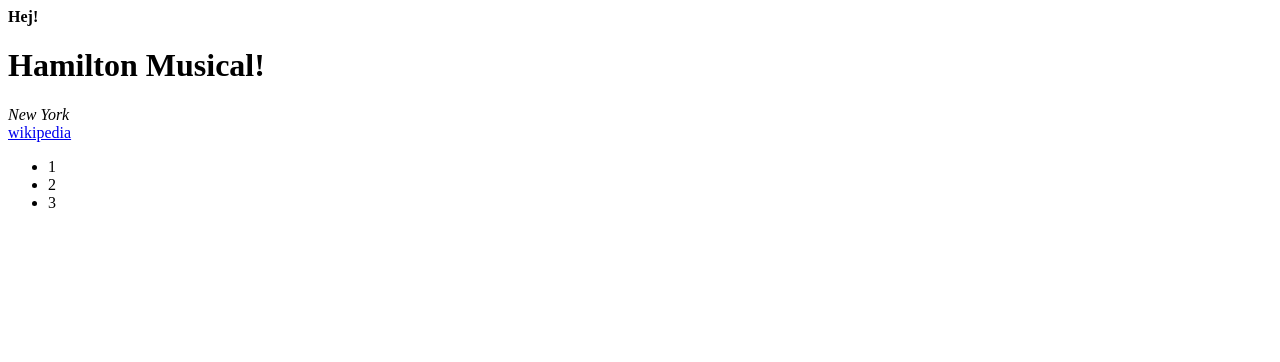
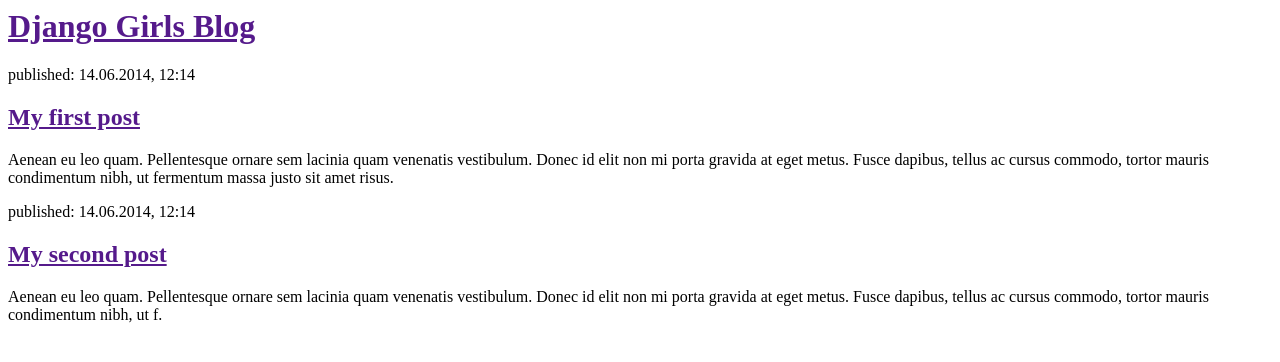
Before and after one commit to Alice0107/my-first-blog, a Django app: template blog/templates/blog/post_list.html in a window 1280 px wide. Shown: the top 362 px of the page. Run offline with Django 3.2, Linux system fonts and the light colour scheme; the template is opened without the code that fills it, so the values that code supplies are empty; parts of the project's set-up code (start-up, migrations or seed data) failed here and were passed over.

Commit message:
modyfikacja post_list

```diff
--- a/blog/templates/blog/post_list.html
+++ b/blog/templates/blog/post_list.html
@@ -1,27 +1,22 @@
 <html>
     <head>
-		<title>Just you wait!</title>
+        <title>Django Girls blog</title>
     </head>
     <body>
-			<p><strong>Hej!</strong></p>
-			<h1>Hamilton Musical!</h1>
-			<em>New York</em></br>
         <div>
-			<a href=https://pl.wikipedia.org/wiki/Hamilton_(musical)>wikipedia</a>
-			<ul><li>1</li><li>2</li><li>3</li></ul>
+            <h1><a href="">Django Girls Blog</a></h1>
         </div>
-	{% for post in posts %}
+
         <div>
-			<p>published: {{ post.published_date }}</p>
-			<h1><a href-"">{{ post.title }}</a></h1>
-			<p>{{ post.text|linebreaksbr }}</p>
+            <p>published: 14.06.2014, 12:14</p>
+            <h2><a href="">My first post</a></h2>
+            <p>Aenean eu leo quam. Pellentesque ornare sem lacinia quam venenatis vestibulum. Donec id elit non mi porta gravida at eget metus. Fusce dapibus, tellus ac cursus commodo, tortor mauris condimentum nibh, ut fermentum massa justo sit amet risus.</p>
         </div>
-	{% endfor %}
+
         <div>
-			{{ posts }}
-		</div>
-		<div>
-			{{ posts }}
+            <p>published: 14.06.2014, 12:14</p>
+            <h2><a href="">My second post</a></h2>
+            <p>Aenean eu leo quam. Pellentesque ornare sem lacinia quam venenatis vestibulum. Donec id elit non mi porta gravida at eget metus. Fusce dapibus, tellus ac cursus commodo, tortor mauris condimentum nibh, ut f.</p>
         </div>
     </body>
 </html>
```
Lines whose indentation alone changed are shown as unchanged.
